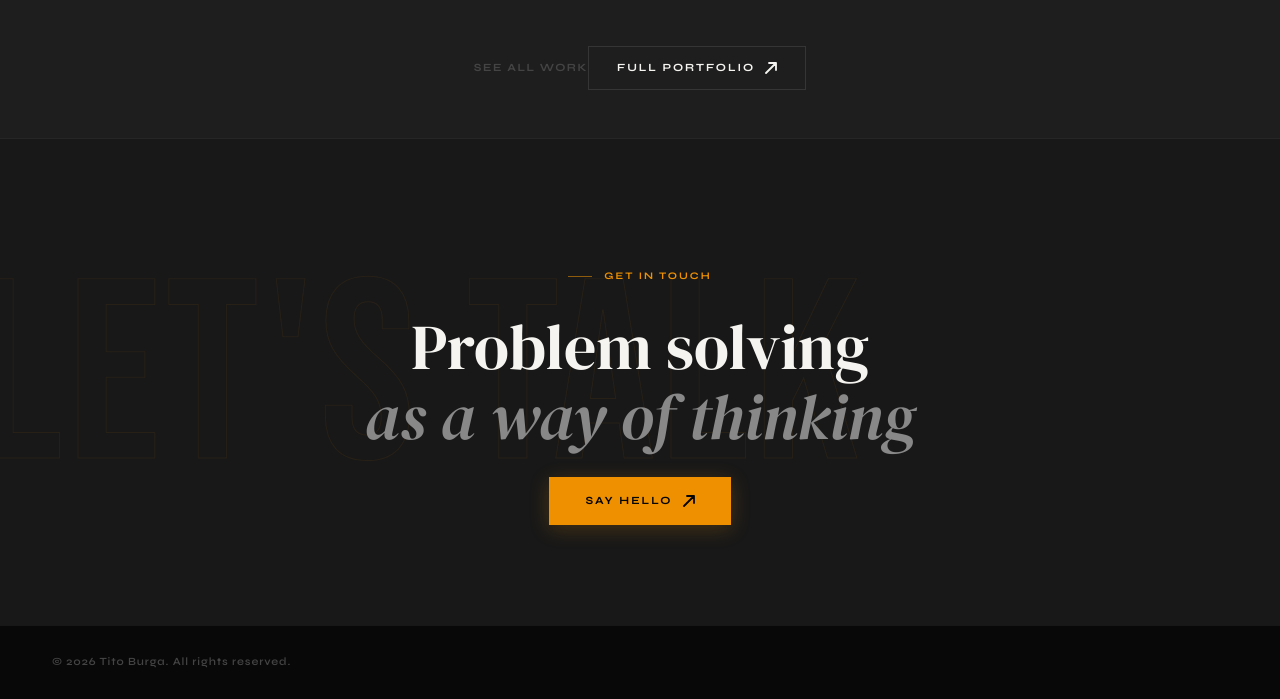
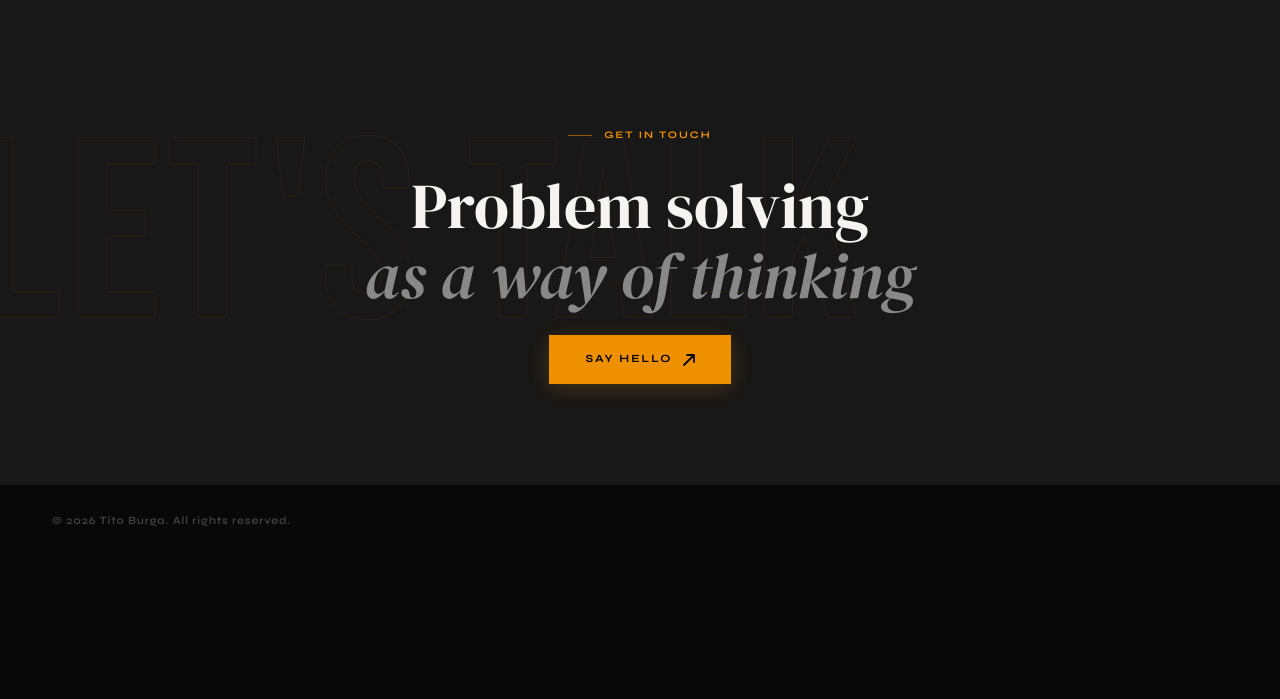
Before and after one commit to titoburgab/TB-Website, a website: page index.html in a window 1280 px wide. Shown: the part 4457-5156 px from the top of the page. After the commit the page ends 5014 px from the top, so only its background shows below. Drawn offline with nearby package versions, Linux system fonts and the light colour scheme.

Commit message:
Remove Full Portfolio CTA from Selected Work section

```diff
--- a/index.html
+++ b/index.html
@@ -1062,18 +1062,6 @@
         </div>
       </div>
     </div>
-
-    <div class="section">
-      <div class="work-cta-row reveal">
-        <span class="work-cta-label">See all work</span>
-        <a href="#" class="btn-work-cta">
-          Full Portfolio
-          <svg width="12" height="12" viewBox="0 0 12 12" fill="none" aria-hidden="true">
-            <path d="M1 11L11 1M11 1H4M11 1V8" stroke="currentColor" stroke-width="1.8" stroke-linecap="round" stroke-linejoin="round"/>
-          </svg>
-        </a>
-      </div>
-    </div>
   </div>
 </section>
 
```
